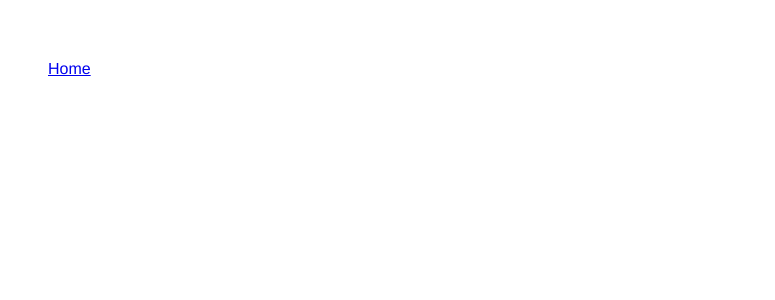
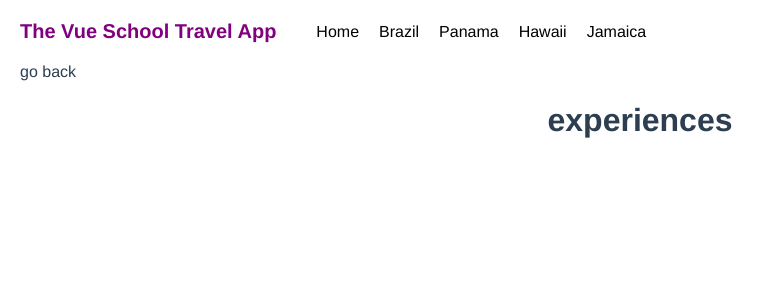
Before and after one commit to debs-obrien/vue-router, a Vue app: page /DestinationDetails/1 in a window 1280 px wide. Shown: the top 300 px of the page, without its empty margins (0-775 px from the left). Built offline with nearby package versions, Linux system fonts and the light colour scheme.

Commit message:
modifications and improvements

```diff
--- a/src/App.vue
+++ b/src/App.vue
@@ -1,33 +1,37 @@
 <template>
-
   <div id="app">
-  <TheNav />
-
- <router-view :key="$route.path" />
+    <Navigation />
+    <router-view :key="$route.path" />
   </div>
 </template>
 
 <script>
-import TheNav from '@/components/TheNav.vue'
+import Navigation from '@/components/Navigation.vue'
 
 export default {
   name: 'App',
   components: {
-    TheNav
-  }
+    Navigation,
+  },
 }
 </script>
 
 <style>
+body {
+  margin: 0;
+}
+figure {
+  margin: 0;
+}
 #app {
   font-family: 'Avenir', Helvetica, Arial, sans-serif;
   -webkit-font-smoothing: antialiased;
   -moz-osx-font-smoothing: grayscale;
   text-align: center;
   color: #2c3e50;
-  margin-top: 60px;
+  margin: 0 20px;
 }
-li{
+li {
   list-style: none;
 }
 </style>
--- /dev/null
+++ b/src/components/GoBack.vue
@@ -0,0 +1,20 @@
+<template>
+  <div class="go-back">
+    <span @click="goBack">go back</span>
+  </div>
+</template>
+<script>
+export default {
+  methods: {
+    goBack() {
+      return this.$router.go(-1)
+    },
+  },
+}
+</script>
+<style scoped>
+.go-back {
+  text-align: left;
+  cursor: pointer;
+}
+</style>
--- a/src/components/AllDestinations.vue
+++ b/src/components/Home.vue
@@ -9,7 +9,7 @@
       >
         <router-link
           :to="{
-            name: 'DestinationDetails',
+            name: 'Location',
             params: { location: destination.slug },
           }"
         >
@@ -19,7 +19,7 @@
         <figure>
           <router-link
             :to="{
-              name: 'DestinationDetails',
+              name: 'Location',
               params: { location: destination.slug },
             }"
           >
@@ -31,6 +31,8 @@
   </div>
 </template>
 <script>
+import GoBack from '@/components/GoBack'
+
 export default {
   data: function() {
     return {
@@ -72,10 +74,13 @@ export default {
 }
 .all-destinations {
   display: flex;
-  justify-content: center;
+  justify-content: space-between;
 }
 img {
-  max-width: 200px;
+  width: auto;
+  max-width: 250px;
+  height: auto;
+  width: 100%;
 }
 a {
   color: lightseagreen;
--- /dev/null
+++ b/src/components/Navigation.vue
@@ -0,0 +1,77 @@
+<template>
+  <nav class="nav">
+    <p class="logo">The Vue School Travel App</p>
+    <ul class="nav-links">
+      <li><router-link class="links" to="/">Home</router-link></li>
+      <li v-for="(destination, index) in destinations" :key="index"
+        ><router-link
+          class="links"
+          :to="{
+            name: 'Location',
+            params: { location: destination.slug },
+          }"
+        >
+          {{ destination.name }}
+        </router-link>
+      </li>
+    </ul>
+  </nav>
+</template>
+<script>
+export default {
+  data: function() {
+    return {
+      destinations: [
+        {
+          name: 'Brazil',
+          image: 'brazil',
+          slug: 'brazil',
+          id: 1,
+        },
+        {
+          name: 'Panama',
+          image: 'panama',
+          slug: 'panama',
+          id: 2,
+        },
+        {
+          name: 'Hawaii',
+          image: 'hawaii',
+          slug: 'hawaii',
+          id: 3,
+        },
+        {
+          name: 'Jamaica',
+          image: 'jamaica',
+          slug: 'jamaica',
+          id: 4,
+        },
+      ],
+    }
+  },
+}
+</script>
+<style scoped>
+.nav {
+  display: flex;
+  align-items: center;
+}
+.logo {
+  font-size: 20px;
+  color: purple;
+  font-weight: bold;
+}
+.nav-links {
+  display: flex;
+}
+.links {
+  color: black;
+  text-decoration: none;
+  font-weight: 500;
+  padding-right: 20px;
+}
+.links:hover {
+  text-decoration: underline;
+  color: teal;
+}
+</style>
--- a/src/components/TheNav.vue
+++ /dev/null
@@ -1,12 +0,0 @@
-<template>
-        <nav>
-     <ul class="nav">
-                <li><router-link to="/">Home</router-link></li>
-            </ul>
-        </nav>
-</template>
-<style scoped>
-.nav{
-    display:flex;
-}
-</style>
--- a/src/pages/Experiences.vue
+++ b/src/pages/Experiences.vue
@@ -1,6 +1,6 @@
 <template>
   <div>
-    <span @click="goBack">go back</span>
+    <GoBack />
     <h1>experiences</h1>
     <div v-for="(destination, index) in destinations" :key="index">
       <div v-if="location == destination.slug">
@@ -9,11 +9,13 @@
           <div v-if="routeExperience == experience.slug">
             <h2>{{ experience.title }}</h2>
             <div>
-              <p> {{ experience.description }}</p>
-              <img
-                :src="require(`@/assets/${experience.image}.jpg`)"
-                alt="experience.title"
-              />
+              <div class="experience-details">
+                <img
+                  :src="require(`@/assets/${experience.image}.jpg`)"
+                  alt="experience.title"
+                />
+                <p> {{ experience.description }}</p>
+              </div>
             </div>
           </div>
         </div>
@@ -22,7 +24,11 @@
   </div>
 </template>
 <script>
+import GoBack from '@/components/GoBack'
+
 export default {
+  components: { GoBack },
+
   data: function() {
     return {
       location: this.$route.params.location,
@@ -93,10 +99,22 @@ export default {
       ],
     }
   },
-  methods: {
-    goBack() {
-      return this.$router.go(-1)
-    },
-  },
 }
 </script>
+<style scoped>
+img {
+  max-width: 600px;
+  height: auto;
+  width: 100%;
+  max-height: 400px;
+}
+.experience-details {
+  display: flex;
+  justify-content: space-between;
+}
+p {
+  margin: 0 40px;
+  font-size: 20px;
+  text-align: left;
+}
+</style>
--- a/src/pages/DestinationDetails.vue
+++ b/src/pages/Location.vue
@@ -1,5 +1,6 @@
 <template>
   <div>
+    <GoBack />
     <div v-for="(destination, index) in destinations" :key="index">
       <div v-if="location == destination.slug">
         <h1>{{ destination.name }}</h1>
@@ -8,23 +9,36 @@
           <p>{{ destination.description }}</p>
         </div>
         <h2>Top experiences in {{ destination.name }}</h2>
+        <div class="experiences">
+          <div
+            v-for="(experience, i) in destination.experiences"
+            :key="i"
+            class="experience-card"
+            ><router-link
+              :to="{
+                name: 'Experiences',
+                params: { experience: experience.slug },
+              }"
+            >
+              <img
+                :src="require(`@/assets/${experience.image}.jpg`)"
+                alt="experience.title"
+              />
 
-        <div v-for="(experience, i) in destination.experiences" :key="i">
-          <router-link
-            :to="{
-              name: 'Experiences',
-              params: { experience: experience.slug },
-            }"
-          >
-            {{ experience.title }}
-          </router-link>
+              <span class="experience-card__text"> {{ experience.title }}</span>
+            </router-link>
+          </div>
         </div>
       </div>
     </div>
   </div>
 </template>
 <script>
+import GoBack from '@/components/GoBack'
+
 export default {
+  components: { GoBack },
+
   data: function() {
     return {
       location: this.$route.params.location,
@@ -40,14 +54,14 @@ export default {
             {
               title: 'Iguaçu Falls',
               slug: 'iguacu-falls',
-              img: 'iguacu-falls',
+              image: 'iguacu-falls',
               description:
                 "is simply dummy text of the printing and typesetting industry. Lorem Ipsum has been the industry's standard dummy text ever since the 1500s, when an unknown printer took a galley of type and scrambled it to make a type specimen book. It has survived not only five centuries, but also the leap into electronic typesetting, remaining essentially unchanged. It was popularised in the 1960s with the release of Letraset sheets containing Lorem Ipsum passages, and more recently with desktop publishing software like Aldus PageMaker including versions of Lorem Ipsum.",
             },
             {
               title: 'Pão de Açúcar',
               slug: 'pao-de-acucar',
-              img: 'pao-de-acucar',
+              image: 'pao-de-acucar',
               description:
                 "is simply dummy text of the printing and typesetting industry. Lorem Ipsum has been the industry's standard dummy text ever since the 1500s, when an unknown printer took a galley of type and scrambled it to make a type specimen book. It has survived not only five centuries, but also the leap into electronic typesetting, remaining essentially unchanged. It was popularised in the 1960s with the release of Letraset sheets containing Lorem Ipsum passages, and more recently with desktop publishing software like Aldus PageMaker including versions of Lorem Ipsum.",
             },
@@ -96,7 +110,7 @@ export default {
   },
 }
 </script>
-<style>
+<style scoped>
 img {
   max-width: 600px;
   height: auto;
@@ -112,4 +126,25 @@ p {
   font-size: 20px;
   text-align: left;
 }
+.experiences {
+  display: flex;
+  justify-content: space-between;
+}
+.experiences img {
+  max-height: 200px;
+}
+.experience-card {
+  padding: 0 20px;
+  position: relative;
+}
+.experience-card__text {
+  position: absolute;
+  top: 50%;
+  left: 50%;
+  transform: translate(-50%, -50%);
+  color: white;
+  font-size: 25px;
+  font-weight: bold;
+  text-decoration: none;
+}
 </style>
--- a/src/router/index.js
+++ b/src/router/index.js
@@ -1,7 +1,7 @@
 import Vue from 'vue'
 import Router from 'vue-router'
-import DestinationDetails from '@/pages/DestinationDetails'
-import AllDestinations from '@/components/AllDestinations'
+import Home from '@/components/Home'
+import Location from '@/pages/Location'
 import Experiences from '@/pages/Experiences'
 import NotFound from '@/pages/NotFound'
 
@@ -13,16 +13,16 @@ export default new Router({
     {
       path: '/',
       name: 'home',
-      component: AllDestinations,
+      component: Home,
     },
 
     {
-      path: '/DestinationDetails/:location',
-      name: 'DestinationDetails',
-      component: DestinationDetails,
+      path: '/:location',
+      name: 'Location',
+      component: Location,
     },
     {
-      path: '/DestinationDetails/:location/:experience',
+      path: '/:location/:experience',
       name: 'Experiences',
       component: Experiences,
     },
```
Also changed, not shown: 2 other files (tests, documents, lock files or other folders).
